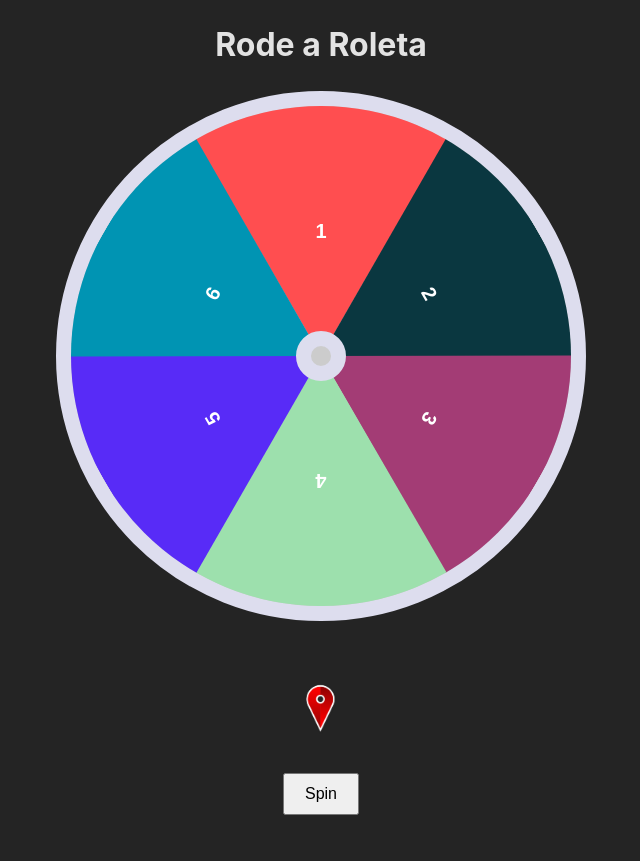
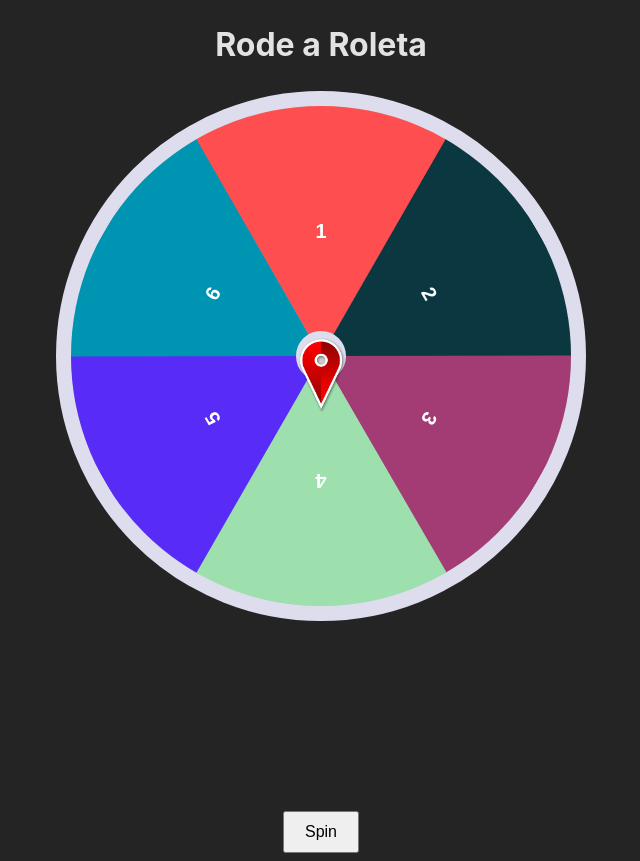
Before and after one commit to pedrofdnn/PR_ROLETA, a React (Vite) app in the folder projeto_roleta/: page / in a window 1280 px wide. Shown: the whole page, without its empty margins (319-959 px from the left). Before the commit the page ends 823 px from the top, so only its background shows below. Built offline with nearby package versions, Linux system fonts and the light colour scheme.

Commit message:
ajuste do ponteiro feito

```diff
--- a/projeto_roleta/src/App.css
+++ b/projeto_roleta/src/App.css
@@ -49,9 +49,10 @@
 .pointer-box {}
 
 .pointer {
-    width: 10%;
+    width: 15%;
     position: relative;
-    left: 45%;
+    left: 42.6%;
+    top: -353px;
 }
 
 button {
--- a/projeto_roleta/src/HomePage.tsx
+++ b/projeto_roleta/src/HomePage.tsx
@@ -23,11 +23,11 @@ export default function HomePage() {
     const spinRoulette = () => {
         if (spinning) return;
 
-        const newRotation = rotation + Math.floor(360 + Math.random() * 10000);
+        const newRotation = rotation + Math.floor(360 + Math.random() * 8000);
         setRotation(newRotation);
         setSpinning(true);
 
-        setTimeout(() => setSpinning(false), 2000);
+        setTimeout(() => setSpinning(false), 1000);
     };
 
     return (
@@ -56,6 +56,7 @@ export default function HomePage() {
             <div className="pointer-box">
                 <img className="pointer" src="./pointer.png" alt="Pointer" />
             </div>
+
             <button onClick={spinRoulette} disabled={spinning}>
                 Spin
             </button>
```
